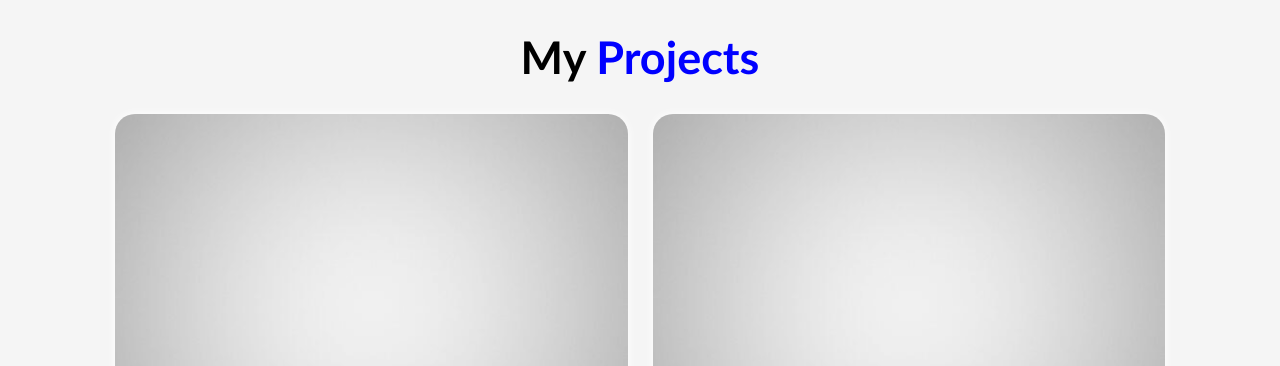
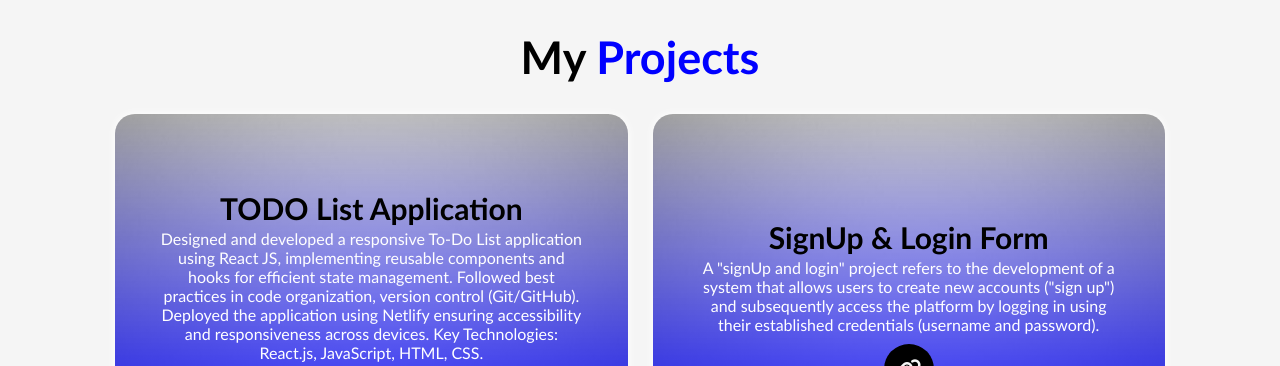
Before and after one commit to yugandhar0407/Portfolio, a plain HTML site: page index.html in a window 1280 px wide. Shown: the part 2470-2836 px from the top of the page. Drawn offline with Linux system fonts and the light colour scheme.

Commit message:
edit-commit

```diff
--- a/style.css
+++ b/style.css
@@ -248,8 +248,6 @@ span{
     flex-direction: column;
     text-align: center;
     padding: 0 4rem;
-    transform: translateY(100%);
-    transform: .5s ease;
 }
 .projects-box:hover .project-layer{
     transform: translateY(0);
```
